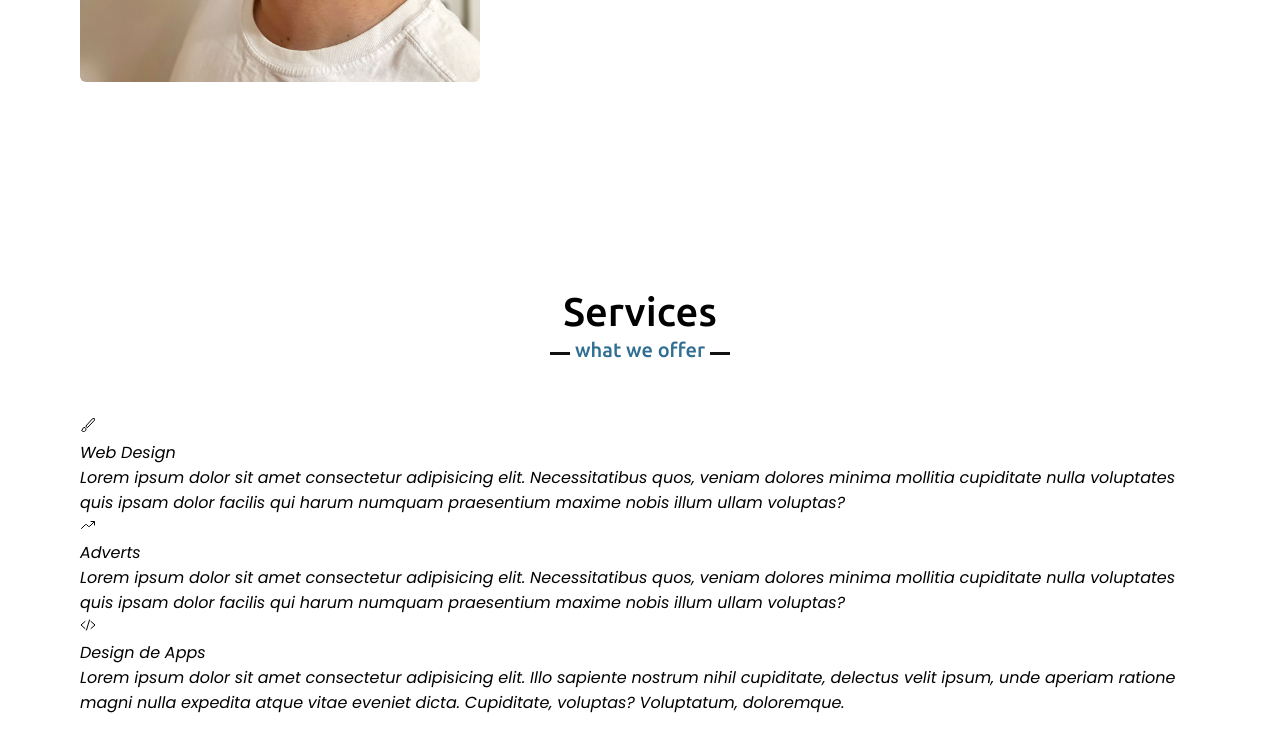
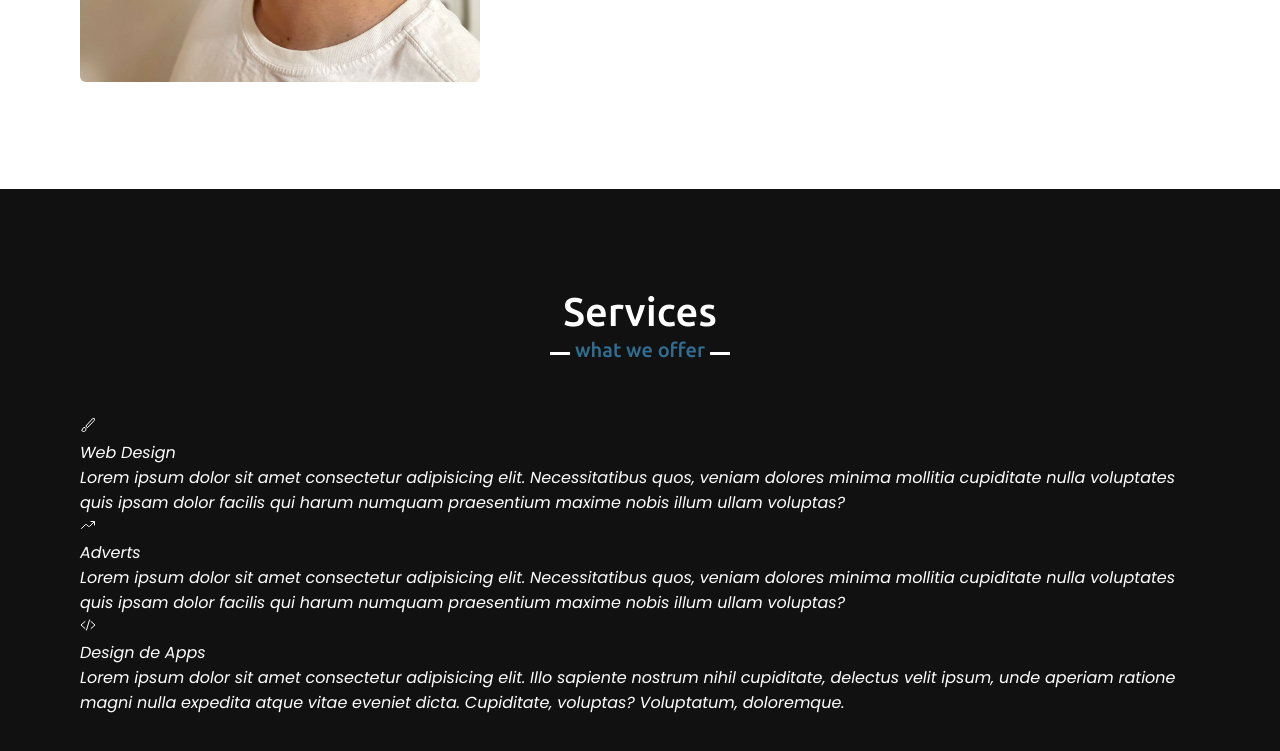
Before and after one commit to AlmirNet/Portfolio-Responsivo-HTML5_CSS3_JavaScript, a plain HTML site: page index.html in a window 1280 px wide. Shown: the part 1344-2095 px from the top of the page. Drawn offline with nearby package versions, Linux system fonts and the light colour scheme; a script that the page names is missing.

Commit message:
Continuing project.
Continuing project.

```diff
--- a/style.css
+++ b/style.css
@@ -195,7 +195,15 @@ section .title::after{
     border-radius: 6px;
 }
 /*  Sessão  Services */
+.services{
+    background: #111;
+    color: #fff;
+}
+.services .title::before{
+    background: #fff;
+}
 .services .title::after{
+    background: #111;
     content: "what we offer";
 }
 
```
